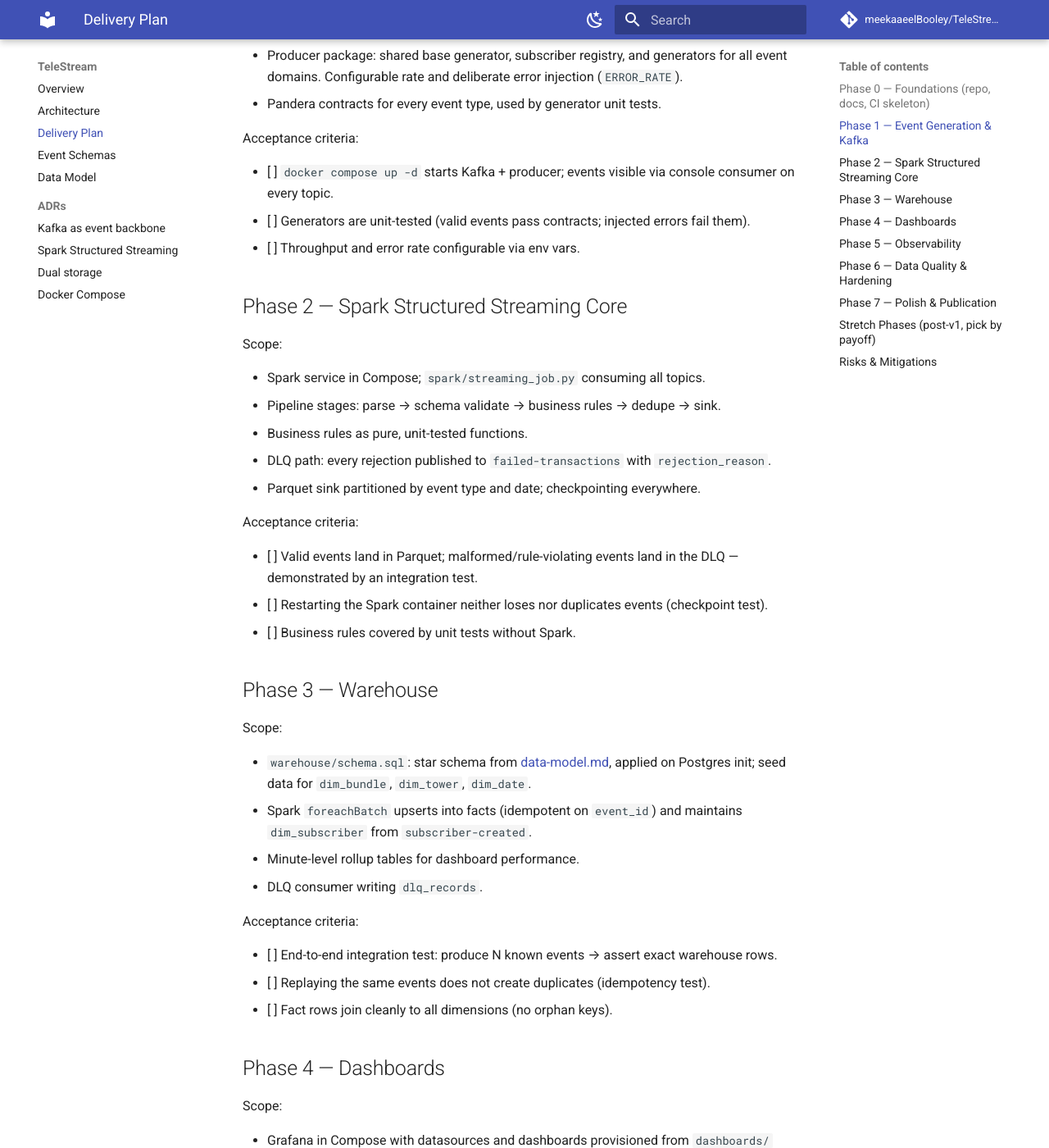
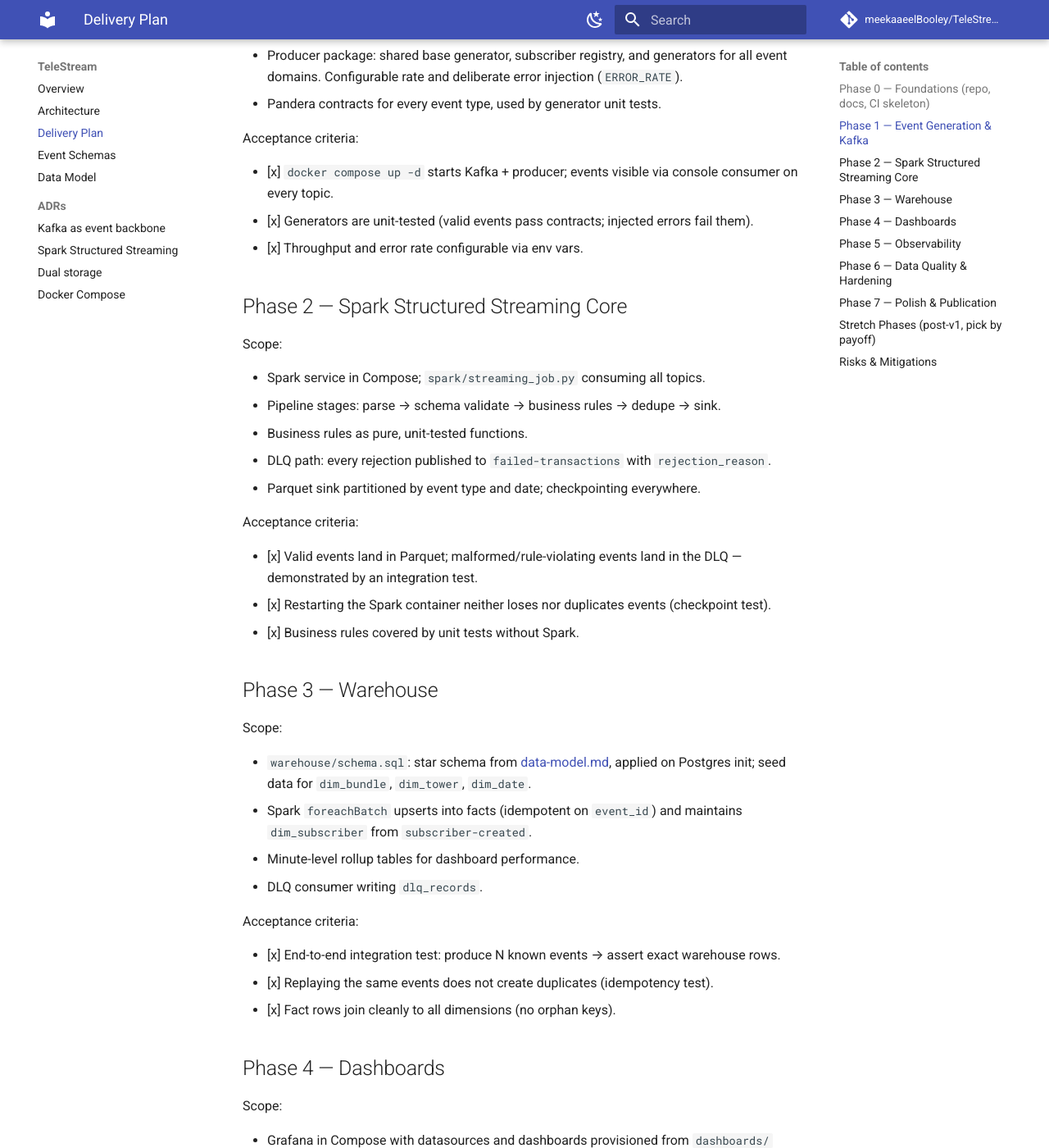
Before and after one commit to meekaaeelBooley/TeleStream, an MkDocs documentation site: the page built from docs/planning.md, in a window 1280 px wide and 1400 px high, scrolled down 878 px. Shown: the whole window at 82% size. Built offline with MkDocs 1.6.1 and Material for MkDocs 9.7.7, drawn with Linux system fonts in a browser that asks for light colours; comment, search, counter and statistics services are not loaded; some of the changed text lies outside the part shown.

```diff
--- a/docs/planning.md
+++ b/docs/planning.md
@@ -19,9 +19,9 @@ Scope:
 
 Acceptance criteria:
 
-- [ ] Fresh clone → `pip install -e ".[dev]"` → `pytest` passes.
-- [ ] CI is green on `main`.
-- [ ] `mkdocs build --strict` succeeds.
+- [x] Fresh clone → `pip install -e ".[dev]"` → `pytest` passes.
+- [x] CI is green on `main`.
+- [x] `mkdocs build --strict` succeeds.
 
 ## Phase 1 — Event Generation & Kafka
 
@@ -35,10 +35,10 @@ Scope:
 
 Acceptance criteria:
 
-- [ ] `docker compose up -d` starts Kafka + producer; events visible via console consumer
+- [x] `docker compose up -d` starts Kafka + producer; events visible via console consumer
       on every topic.
-- [ ] Generators are unit-tested (valid events pass contracts; injected errors fail them).
-- [ ] Throughput and error rate configurable via env vars.
+- [x] Generators are unit-tested (valid events pass contracts; injected errors fail them).
+- [x] Throughput and error rate configurable via env vars.
 
 ## Phase 2 — Spark Structured Streaming Core
 
@@ -52,10 +52,10 @@ Scope:
 
 Acceptance criteria:
 
-- [ ] Valid events land in Parquet; malformed/rule-violating events land in the DLQ —
+- [x] Valid events land in Parquet; malformed/rule-violating events land in the DLQ —
       demonstrated by an integration test.
-- [ ] Restarting the Spark container neither loses nor duplicates events (checkpoint test).
-- [ ] Business rules covered by unit tests without Spark.
+- [x] Restarting the Spark container neither loses nor duplicates events (checkpoint test).
+- [x] Business rules covered by unit tests without Spark.
 
 ## Phase 3 — Warehouse
 
@@ -70,9 +70,9 @@ Scope:
 
 Acceptance criteria:
 
-- [ ] End-to-end integration test: produce N known events → assert exact warehouse rows.
-- [ ] Replaying the same events does not create duplicates (idempotency test).
-- [ ] Fact rows join cleanly to all dimensions (no orphan keys).
+- [x] End-to-end integration test: produce N known events → assert exact warehouse rows.
+- [x] Replaying the same events does not create duplicates (idempotency test).
+- [x] Fact rows join cleanly to all dimensions (no orphan keys).
 
 ## Phase 4 — Dashboards
 
@@ -85,9 +85,9 @@ Scope:
 
 Acceptance criteria:
 
-- [ ] Fresh `docker compose up -d` → Grafana shows live-updating panels within ~2 minutes,
+- [x] Fresh `docker compose up -d` → Grafana shows live-updating panels within ~2 minutes,
       no manual setup.
-- [ ] Every KPI panel is backed by a documented query against the star schema/rollups.
+- [x] Every KPI panel is backed by a documented query against the star schema/rollups.
 - [ ] Screenshots captured for the README.
 
 ## Phase 5 — Observability
@@ -102,7 +102,7 @@ Scope:
 
 Acceptance criteria:
 
-- [ ] Kafka consumer lag per topic visible in Grafana.
+- [x] Kafka consumer lag per topic visible in Grafana.
 - [ ] Killing the Spark job triggers visible lag growth and the stalled-pipeline alert.
 
 ## Phase 6 — Data Quality & Hardening
```
Also changed, not shown: README.md (+46 -5 lines), 2 other files.
